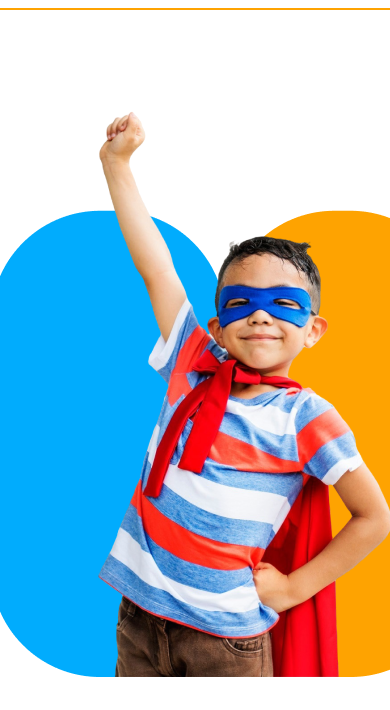
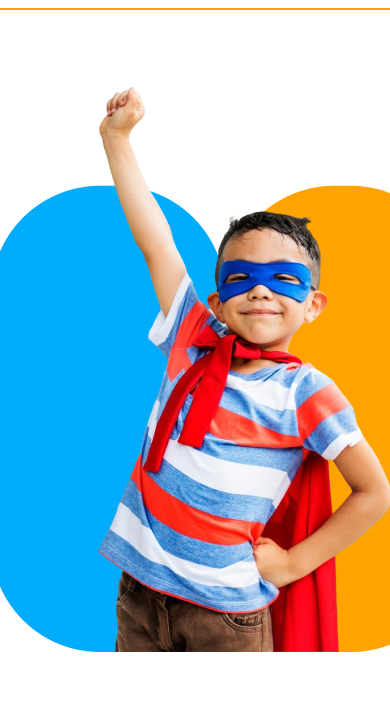
Before and after one commit to Shifat80/kids.edu, a plain HTML site: page index.html in a window 390 px wide. Shown: the part 70-780 px from the top of the page. Drawn offline with Linux system fonts and the light colour scheme.

Commit message:
many commits

```diff
--- a/style.css
+++ b/style.css
@@ -407,17 +407,13 @@ footer {
         margin-right: 30px;
     }
     .hero-img{
-        max-width: 70%;
+        width: 100%;
+        max-width: 300px;
         height: auto;
-        /* padding-left: 50px;
-        padding-right: 50px; */
-        margin-left: 30px;
-        margin-right: 30px;
-        margin-top: 50px;
+        margin: 0 auto;
         display: flex;
         justify-content: center;
         align-items: center;
-
     }
     #hero-btn{
         display: flex;
@@ -427,7 +423,7 @@ footer {
         margin-top: 20px;
     }
     .article{
-        background-image: url(/assets/bg.png);
+        background-image: url(assets/bg.png);
         text-align: center;
         margin-top: 150px;
         margin-left: 30px;
@@ -441,8 +437,7 @@ footer {
         align-items: center;
         gap: 20px;
         margin-top: 50px;
-        padding-left: 80px;
-        padding-right: 30px;
+
     }
     .footer-container {
         display: flex;
```
